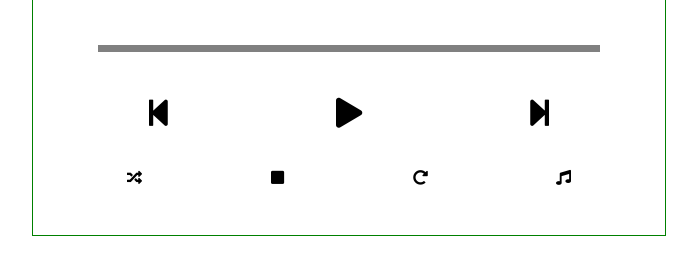
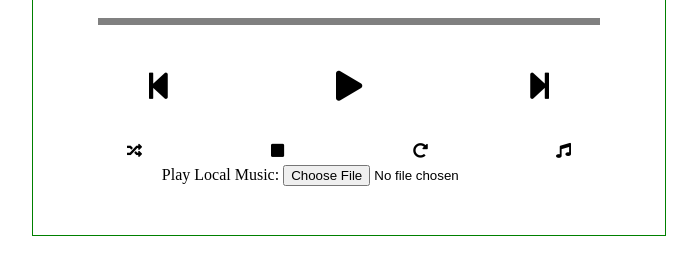
Before and after one commit to temmietope/Music-player, a plain HTML site: page index.html in a window 1280 px wide. Shown: the part 493-768 px from the top of the page, without its empty margins (291-988 px from the left). Drawn offline with Linux system fonts and the light colour scheme.

Commit message:
added extra div to enablr local song upload

```diff
--- a/index.html
+++ b/index.html
@@ -61,9 +61,13 @@
                 title="change-color"
               ></button>
             </div>
-
-            <div class="about-song" id="about-song" style="display:none;">
-              <button class="back-to-pad" id="back-to-pad"></button>
+            <div class="local-music" id="local-music">
+              <div class="play-local-song">
+                <form>
+                  <span> Play Local Music: </span
+                  ><input type="file" name="myFile" /><br /><br />
+                </form>
+              </div>
             </div>
           </div>
         </div>
```
